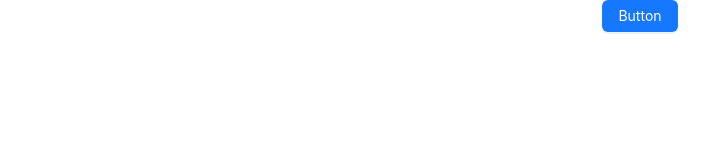
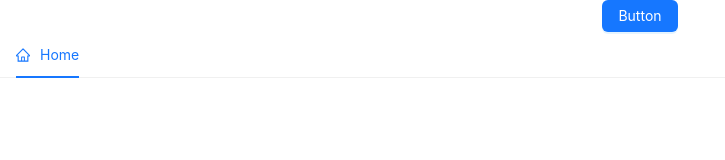
Before and after one commit to pradityamsook/py-e-commerce, a React (Create React App) app: page / in a window 1280 px wide. Shown: the top 160 px of the page, without its empty margins (0-725 px from the left). Built offline with nearby package versions, Linux system fonts and the light colour scheme.

Commit message:
fix bug AppHeader component function.

```diff
--- a/src/App.tsx
+++ b/src/App.tsx
@@ -1,13 +1,14 @@
 import React from 'react';
 import type { FC } from 'react';
 import { Button } from 'antd';
-import { AppHeader } from '/AppHeader';
+import AppHeader from './components/header';
 import 'antd/dist/reset.css';
 import './App.css';
 
 const buttonApp: FC = () => (
     <div className='App'>
     <Button type="primary">Button</Button>
+    <AppHeader />
   </div>
 )
 
```
Also changed, not shown: src/components/header.tsx (+6 -7 lines).
